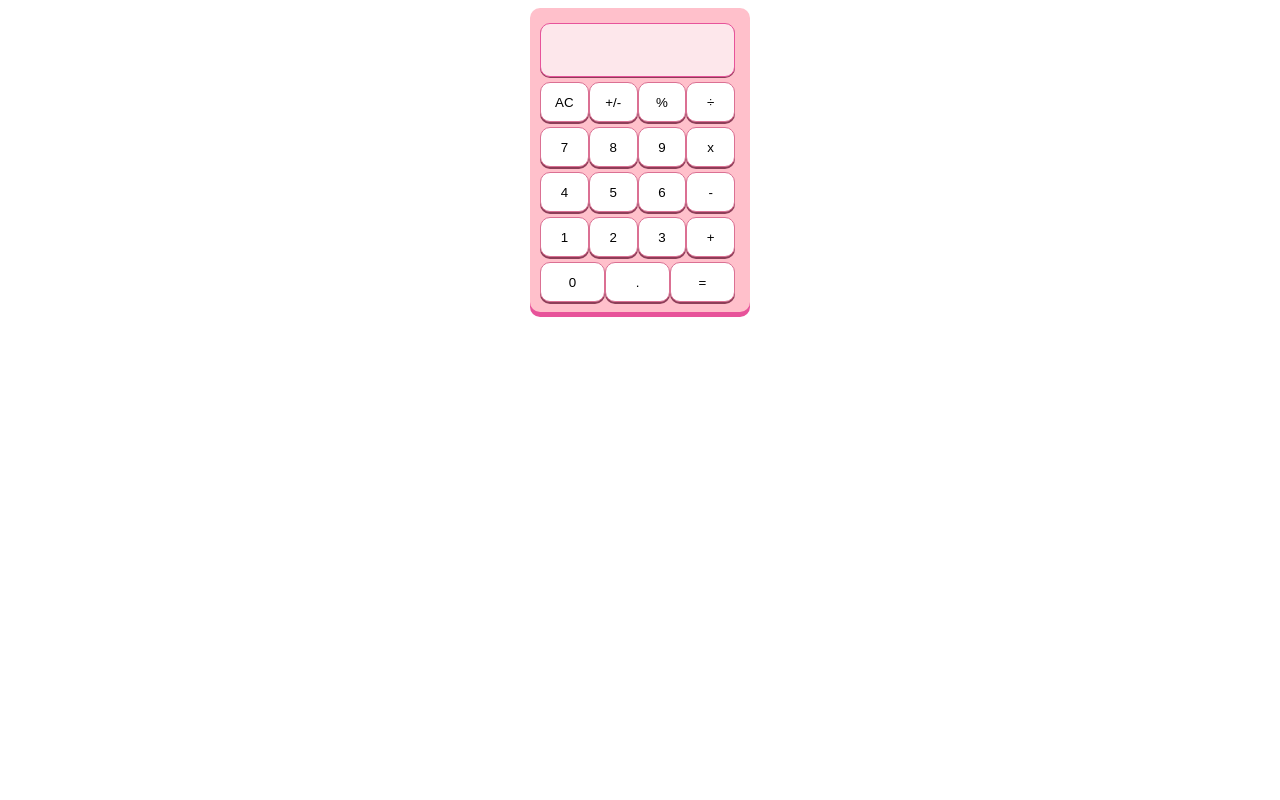
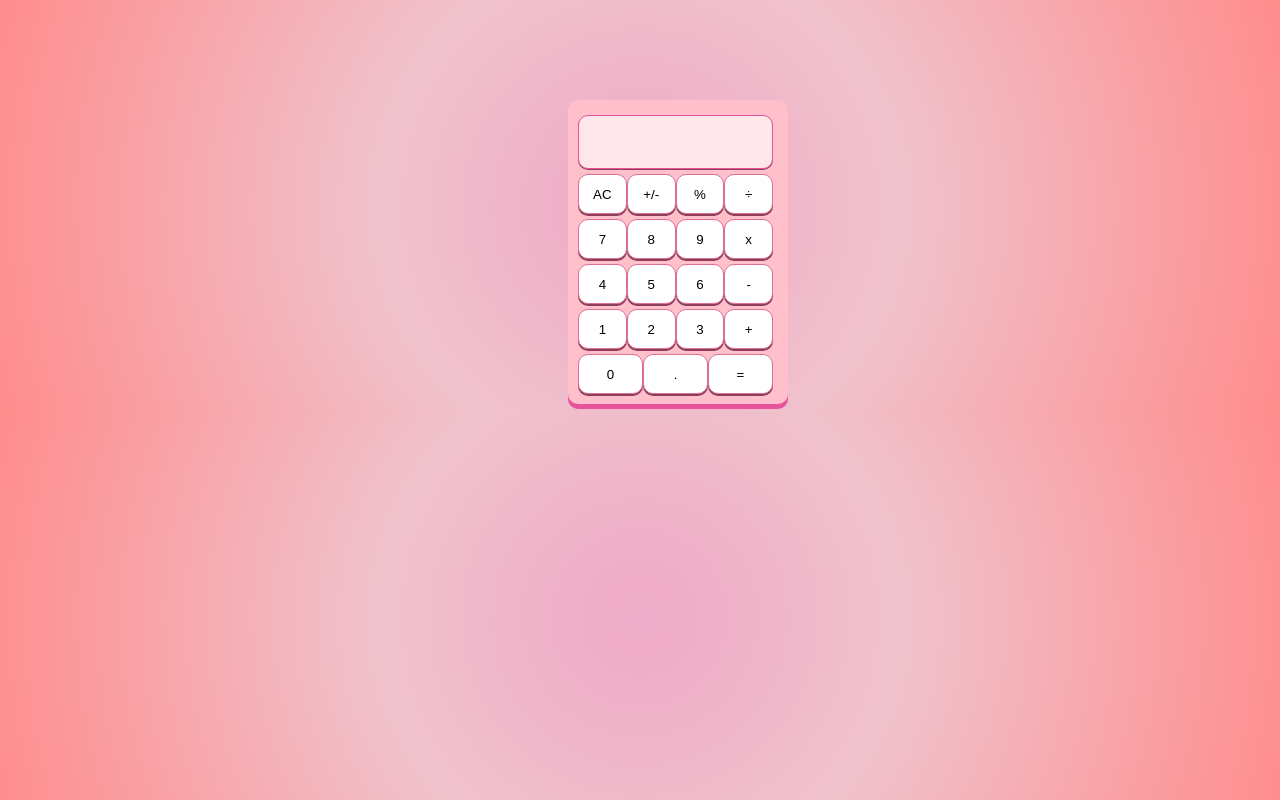
Before and after one commit to Michizan18/Calculadora, a plain HTML site: page index.html in a window 1280 px wide. Drawn offline with Linux system fonts and the light colour scheme.

Commit message:
Se agregó un fondo

```diff
--- a/styles.css
+++ b/styles.css
@@ -1,10 +1,15 @@
+body {
+    background: rgb(238,174,202);
+    background: radial-gradient(circle, rgba(238,174,202,1) 0%, rgba(239,172,199,1) 5%, rgba(240,194,204,1) 39%, rgba(255,140,140,1) 100%);
+}
+
 .calculadora {
     padding: 10px;
     background-color: pink;
     width: 200px;
     border-radius: 10px;
     box-shadow: 0 5px rgb(231, 83, 154);
-    margin: auto;
+    margin: 100px 0px 0px 560px;
 }
 
 .calculadora .row {
```
